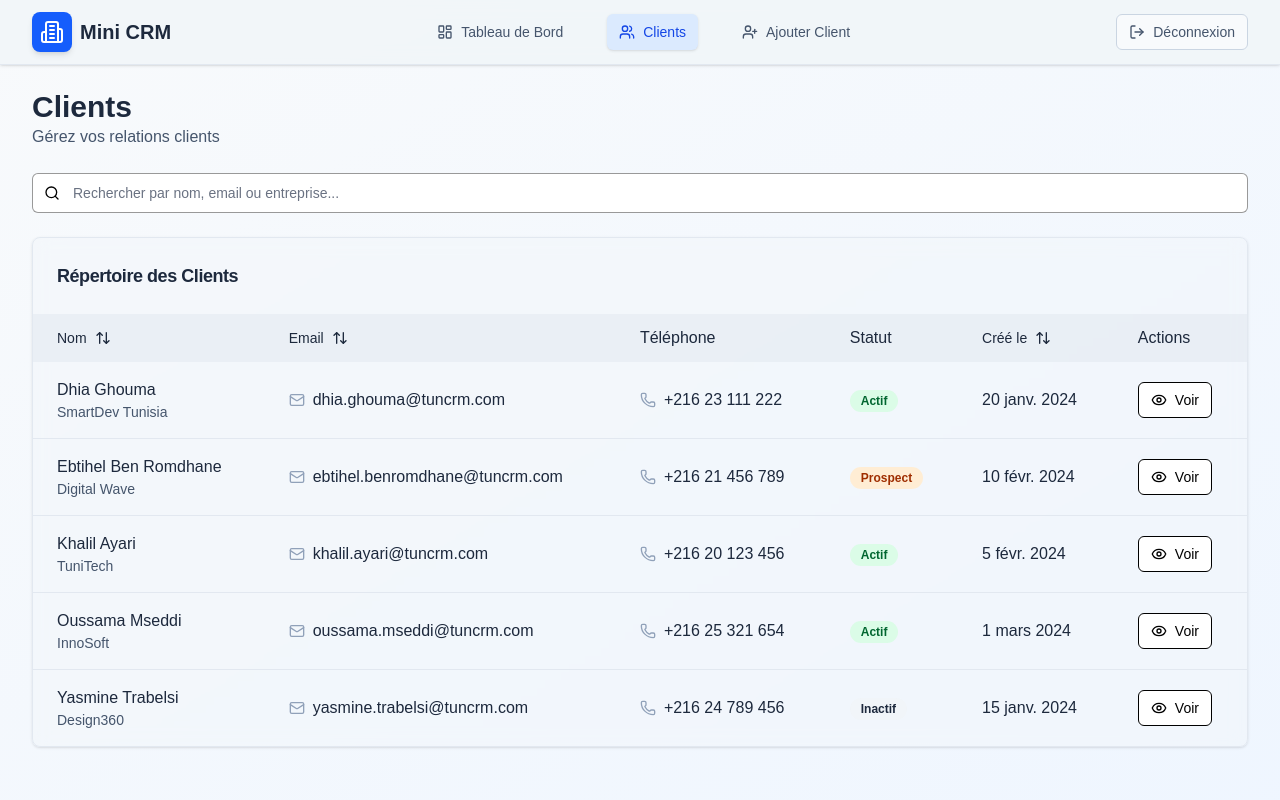
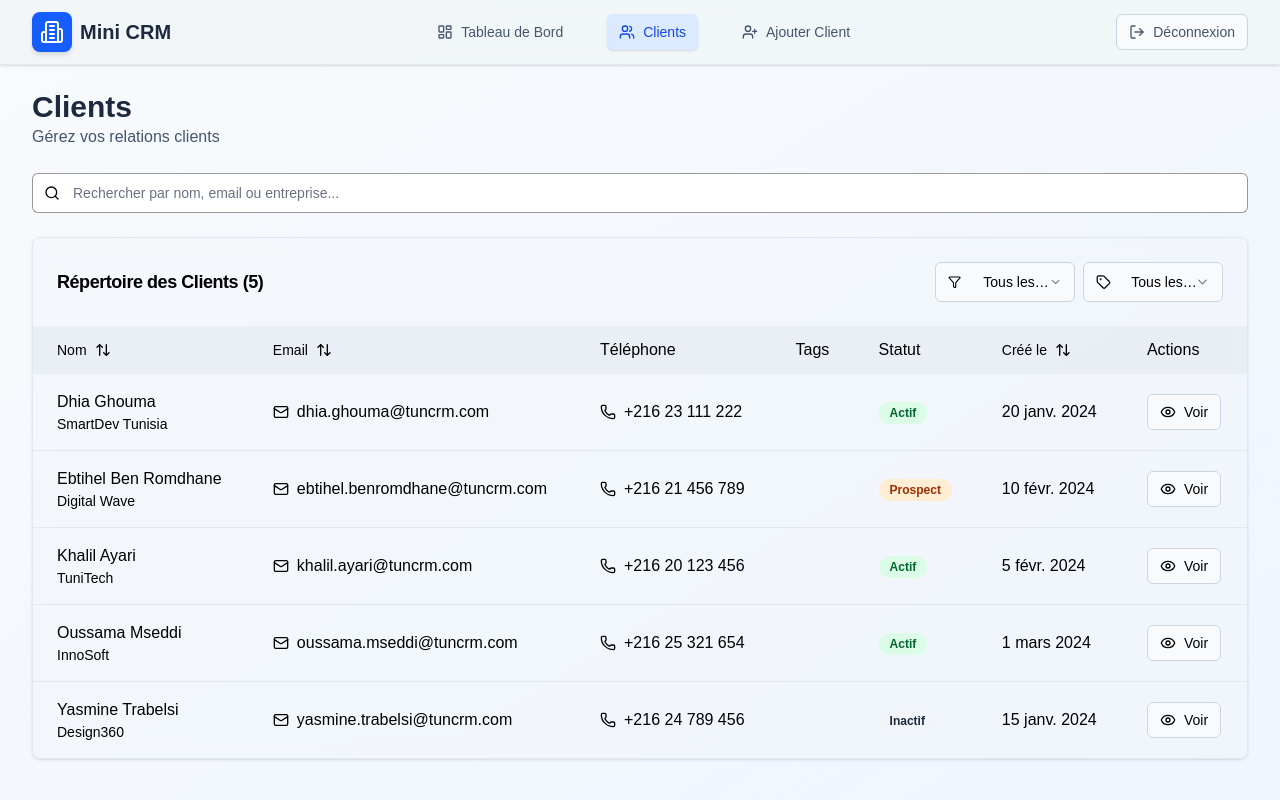
Before and after one commit to DhiaGhouma/miniCRM, a Next.js app: page /clients in a window 1280 px wide. Built offline with nearby package versions, Linux system fonts and the light colour scheme.

Commit message:
pagination and tags implementation

```diff
--- a/src/components/clients/clientsTable.tsx
+++ b/src/components/clients/clientsTable.tsx
@@ -5,20 +5,28 @@ import Link from 'next/link';
 import { Button } from '@/components/ui/button';
 import { Card, CardContent, CardHeader, CardTitle } from '@/components/ui/card';
 import { Badge } from '@/components/ui/badge';
-import { Eye, Mail, Phone, ArrowUpDown } from 'lucide-react';
-import { Client } from '@/lib/MockData';
-import { cn } from '@/lib/utilis'
+import { Select, SelectContent, SelectItem, SelectTrigger, SelectValue } from '@/components/ui/select';
+import Pagination from '@/components/ui/pagination';
+import { Eye, Mail, Phone, ArrowUpDown, Tag as TagIcon, Filter } from 'lucide-react';
+import { Client, useCRMStore } from '@/lib/store';
+import { cn } from '@/lib/utilis';
 
 interface ClientTableProps {
   clients: Client[];
+  searchTerm: string;
 }
 
 type SortField = 'firstName' | 'lastName' | 'email' | 'createdAt';
 type SortDirection = 'asc' | 'desc';
 
-export default function ClientTable({ clients }: ClientTableProps) {
+export default function ClientTable({ clients, searchTerm }: ClientTableProps) {
+  const { tags } = useCRMStore();
   const [sortField, setSortField] = useState<SortField>('firstName');
   const [sortDirection, setSortDirection] = useState<SortDirection>('asc');
+  const [statusFilter, setStatusFilter] = useState<string>('all');
+  const [tagFilter, setTagFilter] = useState<string>('all');
+  const [currentPage, setCurrentPage] = useState(1);
+  const [itemsPerPage, setItemsPerPage] = useState(10);
 
   const handleSort = (field: SortField) => {
     if (sortField === field) {
@@ -27,9 +35,41 @@ export default function ClientTable({ clients }: ClientTableProps) {
       setSortField(field);
       setSortDirection('asc');
     }
+    setCurrentPage(1);
   };
 
-const sortedClients = [...clients].sort((a, b) => {
+  const filteredClients = clients.filter(client => {
+    // Safety check - ensure client exists
+    if (!client) return false;
+
+    let matchesSearch = false;
+
+    if (!searchTerm || searchTerm === '') {
+      matchesSearch = true;
+    } else {
+      const firstName = client.firstName && typeof client.firstName === 'string' ? client.firstName : '';
+      const lastName = client.lastName && typeof client.lastName === 'string' ? client.lastName : '';
+      const email = client.email && typeof client.email === 'string' ? client.email : '';
+      const company = client.company && typeof client.company === 'string' ? client.company : '';
+
+      const fullName = `${firstName} ${lastName}`.toLowerCase();
+      const emailLower = email.toLowerCase();
+      const companyLower = company.toLowerCase();
+      const searchLower = searchTerm.toLowerCase();
+
+      matchesSearch = fullName.includes(searchLower) ||
+                     emailLower.includes(searchLower) ||
+                     companyLower.includes(searchLower);
+    }
+
+    const matchesStatus = statusFilter === 'all' || client.status === statusFilter;
+
+    const matchesTag = tagFilter === 'all' || (Array.isArray(client.tags) && client.tags.includes(tagFilter));
+
+    return matchesSearch && matchesStatus && matchesTag;
+  });
+
+  const sortedClients = [...filteredClients].sort((a, b) => {
     const aValue = a[sortField];
     const bValue = b[sortField];
 
@@ -39,11 +79,17 @@ const sortedClients = [...clients].sort((a, b) => {
       return sortDirection === 'asc' ? aTime - bTime : bTime - aTime;
     }
 
-  if (aValue! < bValue!) return sortDirection === 'asc' ? -1 : 1;
-  if (aValue! > bValue!) return sortDirection === 'asc' ? 1 : -1;
+    const aStr = (aValue || '').toString();
+    const bStr = (bValue || '').toString();
+
+    if (aStr < bStr) return sortDirection === 'asc' ? -1 : 1;
+    if (aStr > bStr) return sortDirection === 'asc' ? 1 : -1;
     return 0;
   });
 
+  const totalPages = Math.ceil(sortedClients.length / itemsPerPage);
+  const startIndex = (currentPage - 1) * itemsPerPage;
+  const paginatedClients = sortedClients.slice(startIndex, startIndex + itemsPerPage);
 
   const formatDate = (dateString: string) => {
     return new Date(dateString).toLocaleDateString('fr-FR', {
@@ -79,10 +125,57 @@ const sortedClients = [...clients].sort((a, b) => {
     }
   };
 
+  const getTagById = (tagId: string) => {
+    return tags.find(tag => tag.id === tagId);
+  };
+
+  const handleItemsPerPageChange = (newItemsPerPage: number) => {
+    setItemsPerPage(newItemsPerPage);
+    setCurrentPage(1);
+  };
+
   return (
     <Card className="bg-slate-100/50 backdrop-blur-sm border-slate-200">
       <CardHeader>
-        <CardTitle className="text-lg font-semibold text-slate-800">Répertoire des Clients</CardTitle>
+        <div className="flex flex-col sm:flex-row justify-between items-start sm:items-center gap-4">
+          <CardTitle className="text-lg font-semibold text-black">
+            Répertoire des Clients ({filteredClients.length})
+          </CardTitle>
+          <div className="flex flex-wrap gap-2">
+  <Select value={statusFilter} onValueChange={setStatusFilter}>
+    <SelectTrigger className="w-[140px] bg-slate-50 border-slate-300 text-black">
+      <Filter className="h-4 w-4 mr-2 text-black" />
+      <SelectValue placeholder="Statut" />
+    </SelectTrigger>
+    <SelectContent className="text-black bg-white">
+      <SelectItem value="all" className="text-black">Tous les statuts</SelectItem>
+      <SelectItem value="active" className="text-black">Actif</SelectItem>
+      <SelectItem value="prospect" className="text-black">Prospect</SelectItem>
+      <SelectItem value="inactive" className="text-black">Inactif</SelectItem>
+    </SelectContent>
+  </Select>
+
+
+            <Select value={tagFilter} onValueChange={setTagFilter}>
+  <SelectTrigger className="w-[140px] bg-slate-50 border-slate-300 text-black">
+    <TagIcon className="h-4 w-4 mr-2 text-black" />
+    <SelectValue placeholder="Tag" />
+  </SelectTrigger>
+  <SelectContent className="text-black bg-white">
+    <SelectItem value="all" className="text-black">Tous les tags</SelectItem>
+    {tags.map((tag) => (
+      <SelectItem key={tag.id} value={tag.id} className="text-black">
+        <div className="flex items-center gap-2">
+          <div className={cn("w-3 h-3 rounded-full", tag.color.split(' ')[0])} />
+          {tag.name}
+        </div>
+      </SelectItem>
+    ))}
+  </SelectContent>
+</Select>
+
+          </div>
+        </div>
       </CardHeader>
       <CardContent className="p-0">
         <div className="overflow-x-auto">
@@ -94,10 +187,10 @@ const sortedClients = [...clients].sort((a, b) => {
                     variant="ghost"
                     size="sm"
                     onClick={() => handleSort('firstName')}
-                    className="h-auto p-0 font-medium text-slate-800 hover:bg-transparent"
+                    className="h-auto p-0 font-medium text-black hover:bg-transparent"
                   >
                     Nom
-                    <ArrowUpDown className="ml-2 h-4 w-4" />
+                    <ArrowUpDown className="ml-2 h-4 w-4 text-black" />
                   </Button>
                 </th>
                 <th className="px-6 py-3 text-left">
@@ -105,51 +198,73 @@ const sortedClients = [...clients].sort((a, b) => {
                     variant="ghost"
                     size="sm"
                     onClick={() => handleSort('email')}
-                    className="h-auto p-0 font-medium text-slate-800 hover:bg-transparent"
+                    className="h-auto p-0 font-medium text-black hover:bg-transparent"
                   >
                     Email
                     <ArrowUpDown className="ml-2 h-4 w-4" />
                   </Button>
                 </th>
-                <th className="px-6 py-3 text-left font-medium text-slate-800">Téléphone</th>
-                <th className="px-6 py-3 text-left font-medium text-slate-800">Statut</th>
+                <th className="px-6 py-3 text-left font-medium text-black">Téléphone</th>
+                <th className="px-6 py-3 text-left font-medium text-black">Tags</th>
+                <th className="px-6 py-3 text-left font-medium text-black">Statut</th>
                 <th className="px-6 py-3 text-left">
                   <Button
                     variant="ghost"
                     size="sm"
                     onClick={() => handleSort('createdAt')}
-                    className="h-auto p-0 font-medium text-slate-800 hover:bg-transparent"
+                    className="h-auto p-0 font-medium text-black hover:bg-transparent"
                   >
                     Créé le
                     <ArrowUpDown className="ml-2 h-4 w-4" />
                   </Button>
                 </th>
-                <th className="px-6 py-3 text-left font-medium text-slate-800">Actions</th>
+                <th className="px-6 py-3 text-left font-medium text-black">Actions</th>
               </tr>
             </thead>
             <tbody className="divide-y divide-slate-200">
-              {sortedClients.map((client) => (
+              {paginatedClients.map((client) => (
                 <tr key={client.id} className="hover:bg-slate-50/50">
                   <td className="px-6 py-4">
                     <div>
-                      <div className="font-medium text-slate-800">
+                      <div className="font-medium text-black">
                         {client.firstName} {client.lastName}
                       </div>
                       {client.company && (
-                        <div className="text-sm text-slate-600">{client.company}</div>
+                        <div className="text-sm text-black">{client.company}</div>
                       )}
                     </div>
                   </td>
                   <td className="px-6 py-4">
-                    <div className="flex items-center text-slate-800">
-                      <Mail className="h-4 w-4 mr-2 text-slate-400" />
-                      {client.email}
+                    <div className="flex items-center text-black">
+                      <Mail className="h-4 w-4 mr-2 text-black" />
+                      {client.email || 'N/A'}
                     </div>
                   </td>
                   <td className="px-6 py-4">
-                    <div className="flex items-center text-slate-800">
-                      <Phone className="h-4 w-4 mr-2 text-slate-400" />
-                      {client.phone}
+                    <div className="flex items-center text-black">
+                      <Phone className="h-4 w-4 mr-2 text-black" />
+                      {client.phone || 'N/A'}
+                    </div>
+                  </td>
+                  <td className="px-6 py-4">
+                    <div className="flex flex-wrap gap-1">
+                      {client.tags?.slice(0, 2).map((tagId) => {
+                        const tag = getTagById(tagId);
+                        if (!tag) return null;
+                        return (
+                          <Badge
+                            key={tagId}
+                            className={cn("text-xs", tag.color)}
+                          >
+                            {tag.name}
+                          </Badge>
+                        );
+                      })}
+                      {client.tags && client.tags.length > 2 && (
+                        <Badge className="text-xs bg-slate-200 text-slate-600">
+                          +{client.tags.length - 2}
+                        </Badge>
+                      )}
                     </div>
                   </td>
                   <td className="px-6 py-4">
@@ -157,27 +272,31 @@ const sortedClients = [...clients].sort((a, b) => {
                       {getStatusText(client.status)}
                     </Badge>
                   </td>
-                  <td className="px-6 py-4 text-slate-800">
-                    {formatDate(client.createdAt)}
+                  <td className="px-6 py-4 text-black">
+                    {client.createdAt ? formatDate(client.createdAt) : 'N/A'}
                   </td>
                   <td className="px-6 py-4">
                     <Link href={`/clients/${client.id}`}>
-    <Button
-      variant="outline"
-      size="sm"
-      className="bg-white border border-black text-black hover:bg-black hover:text-white"
-    >
-      <Eye className="h-4 w-4 mr-2" />
+                      <Button variant="outline" size="sm" className="bg-slate-50 border-slate-300 hover:bg-slate-100 text-black">
+                        <Eye className="h-4 w-4 mr-2 text-black" />
                         Voir
                       </Button>
                     </Link>
                   </td>
-
                 </tr>
               ))}
             </tbody>
           </table>
         </div>
+
+        <Pagination
+          currentPage={currentPage}
+          totalPages={totalPages}
+          totalItems={filteredClients.length}
+          itemsPerPage={itemsPerPage}
+          onPageChange={setCurrentPage}
+          onItemsPerPageChange={handleItemsPerPageChange}
+        />
       </CardContent>
     </Card>
   );
--- a/src/components/ui/badge.tsx
+++ b/src/components/ui/badge.tsx
@@ -16,6 +16,7 @@ const badgeVariants = cva(
           'border-transparent bg-destructive text-destructive-foreground hover:bg-destructive/80',
         outline: 'text-foreground',
         black: 'bg-black text-white border-black hover:bg-gray-900',
+        blackText: 'text-black', // <-- added this
       },
     },
     defaultVariants: {
@@ -23,6 +24,7 @@ const badgeVariants = cva(
     },
   }
 );
+
 
 
 export interface BadgeProps
```
Lines whose indentation alone changed are shown as unchanged.
